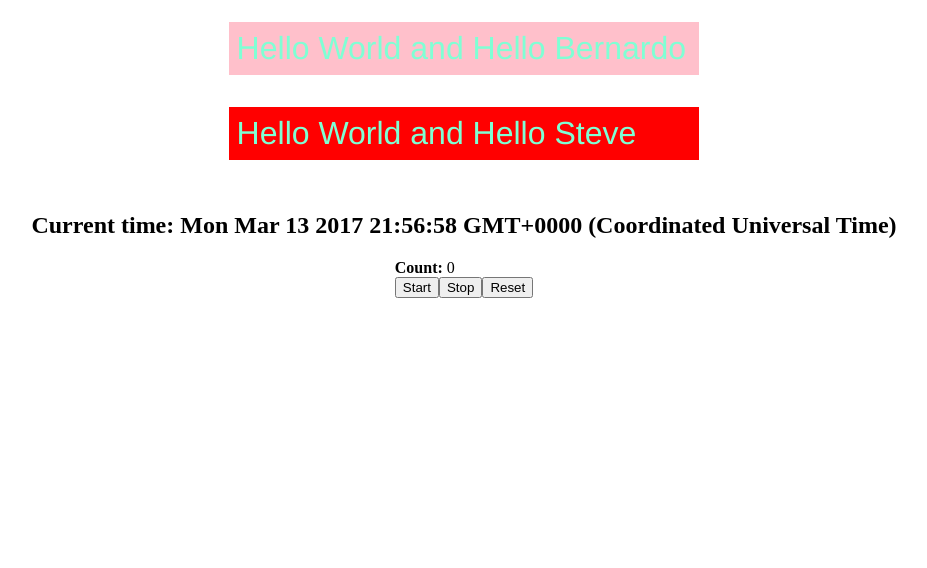
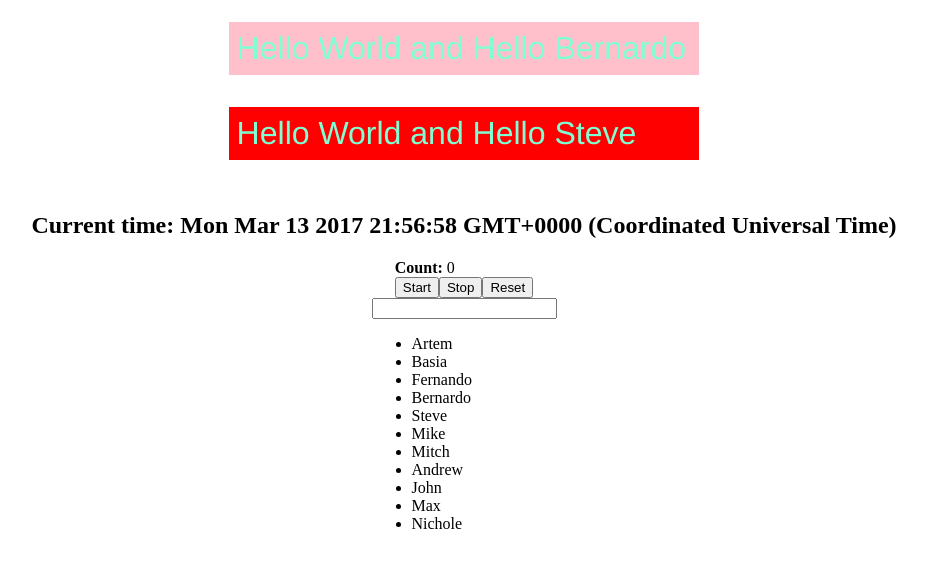
Before and after one commit to CodeCoreYVR/react-demo-jan-2017, a React (Create React App) app: page / in a window 1280 px wide. Shown: the part 1013-1581 px from the top of the page, without its empty margins (176-1103 px from the left). Built offline with nearby package versions, Linux system fonts and the light colour scheme.

Commit message:
Add solution for Search exercise

```diff
--- /dev/null
+++ b/src/Search.js
@@ -0,0 +1,56 @@
+import React, {Component} from 'react';
+
+export default class Search extends Component {
+  constructor (props) {
+    super (props);
+
+    this.state = {
+      inputText: ''
+    }
+
+    this.filter = this.filter.bind(this);
+  }
+
+  filter (event) {
+    // Just like in any event listener, we can get the target node from
+    // the event object
+    console.log(event.target.value);
+
+    this.setState({
+      inputText: event.target.value
+    });
+  }
+
+  render () {
+    const {names = []} = this.props;
+    return <div className="Search">
+      <input type="text" onChange={this.filter}/>
+      <ul>
+        {
+          names.filter(
+            (name, index) => {
+              // /ste/
+              // transform the inputed text as a regular expression
+              // then check if that matches the names inside this array with
+              // the .test method of regular expression
+              return new RegExp(this.state.inputText).test(name)
+            }
+          ).map(
+            // the key property is special property used by react with
+            // arrays of components that it must render
+            // the key should uniquely identify the component (e.g. a
+            // id of Question model)
+            // it used by React as optimization to compare components in a
+            // list without having to compare the objects themselves which
+            // is an expensive operation
+            (name, index) =>
+              <li key={index} data-index={index}>
+                { name }
+              </li>
+          )
+        }
+        { /* stuff ??? profit */ }
+      </ul>
+    </div>
+  }
+}
--- a/src/StopWatch.js
+++ b/src/StopWatch.js
@@ -47,9 +47,18 @@ export default class StopWatch extends Component {
 
   render () {
     return (
-      <div className="StopWatch">
+      <div className="StopWatch" ref={node => console.log(node)}>
+        {/* the ref prop can also take a callback that will receive
+          the DOM node when it is mounted in the browser */}
         <strong>Count: </strong> {this.state.count} <br />
-        <button onClick={this.start}>Start</button>
+        {/* ref is a special prop availabe on any node
+            it can take a string. when used in this way, the DOM node
+            will become available as a property of this.refs
+            (e.g. the node of the Start button is available on this.refs.startButton)
+           */}
+        <button
+          ref="startButton"
+          onClick={this.start}>Start</button>
         <button onClick={this.stop}>Stop</button>
         <button onClick={this.reset}>Reset</button>
       </div>
--- a/src/index.js
+++ b/src/index.js
@@ -10,6 +10,7 @@ import Shape from './Shape';
 import Greetings from './Greetings';
 import Timer from './Timer';
 import StopWatch from './StopWatch';
+import Search from './Search';
 
 const App = props => {
   const styles = {
@@ -18,6 +19,12 @@ const App = props => {
     alignItems: 'center',
     marginBottom: '100vh'
   };
+
+   const names = [
+     'Artem', 'Basia', 'Fernando', 'Bernardo', 'Steve',
+     'Mike', 'Mitch', 'Andrew', 'John', 'Max', 'Nichole'
+   ]
+
   return <div style={styles}>
     <HelloWorld name="Mitch" />
     <HelloWorld name="Steve" bgColor="Violet" />
@@ -31,6 +38,7 @@ const App = props => {
     <Greetings names={['Artem', 'Basia', 'Fernando', 'Bernardo', 'Steve']} />
     <Timer />
     <StopWatch />
+    <Search names={names} />
   </div>
 }
 
```
